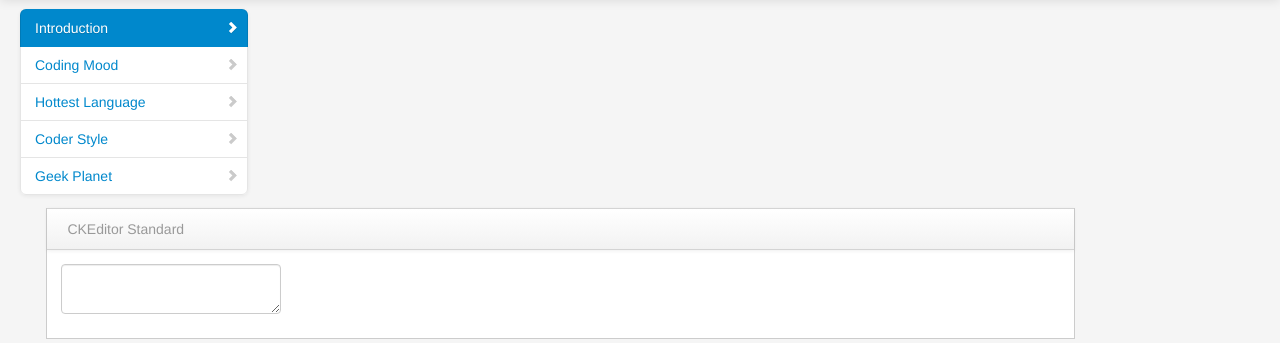
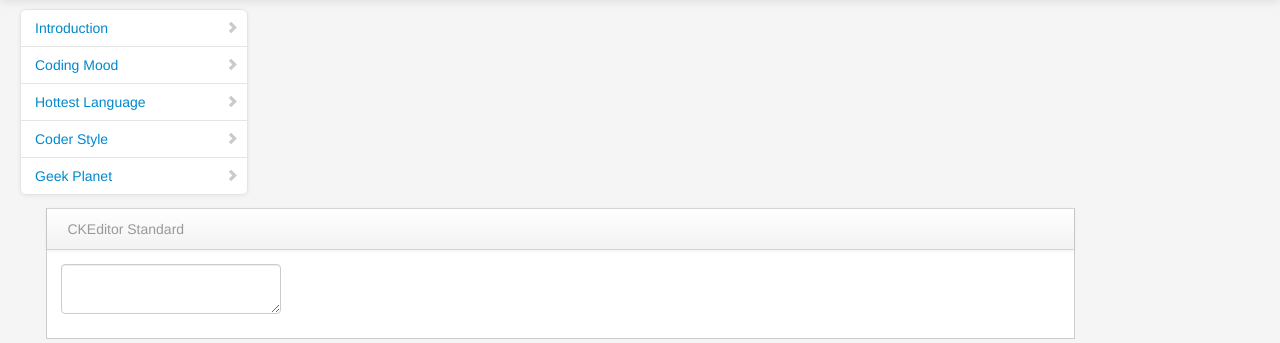
Before and after one commit to farcryzry/CMPE272-Group8, a Django app: page /editors/ in a window 1280 px wide. Shown: the part 81-424 px from the top of the page. Run offline with Django 3.2, Linux system fonts and the light colour scheme; parts of the project's set-up code (start-up, migrations or seed data) failed here and were passed over; some libraries are stand-ins or nearby versions.

Commit message:
my commit

```diff
--- a/datawise/core/templates/sidebar.html
+++ b/datawise/core/templates/sidebar.html
@@ -1,9 +1,9 @@
 <div class="span3" id="sidebar">
     <ul class="nav nav-list bs-docs-sidenav nav-collapse collapse">
-        <li class="active">
+        <li>
             <a href="/index"><i class="icon-chevron-right"></i> Introduction</a>
         </li>
-        <li>
+        <li class="selected">
             <a href="/index"><i class="icon-chevron-right"></i> Coding Mood</a>
         </li>
         <li>
```
